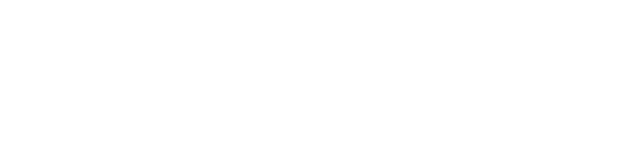
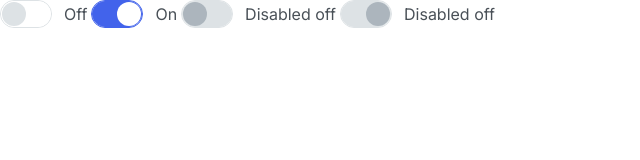
Before and after one commit to js-tasks-ru/htmlcss-20250313_n-belozyorova, a website: page 07-lection5/03-toggler/index.html in a window 1280 px wide. Shown: the whole page, without its empty margins (0-640 px from the left). Drawn offline with Linux system fonts and the light colour scheme.

Commit message:
The toggler component markup and styles

```diff
--- a/07-lection5/03-toggler/index.html
+++ b/07-lection5/03-toggler/index.html
@@ -6,6 +6,49 @@
         <link rel="stylesheet" href="./toggler.css">
     </head>
     <body>
-
+        <label class="toggler">
+            <input class="toggler__input" type="checkbox" />
+            <div class="toggler__state">
+                <div class="toggler__control">
+                    <div class="toggler__control-area">
+                        <div class="toggler__lever"></div>
+                    </div>
+                </div>
+                <div class="toggler__legend">Off</div>
+            </div>
+        </label>
+        <label class="toggler">
+            <input class="toggler__input" type="checkbox" checked />
+            <div class="toggler__state">
+                <div class="toggler__control">
+                    <div class="toggler__control-area">
+                        <div class="toggler__lever"></div>
+                    </div>
+                </div>
+                <div class="toggler__legend">On</div>
+            </div>
+        </label>
+        <label class="toggler">
+            <input class="toggler__input" type="checkbox" disabled />
+            <div class="toggler__state">
+                <div class="toggler__control">
+                    <div class="toggler__control-area">
+                        <div class="toggler__lever"></div>
+                    </div>
+                </div>
+                <div class="toggler__legend">Disabled off</div>
+            </div>
+        </label>
+        <label class="toggler">
+            <input class="toggler__input" type="checkbox" checked disabled />
+            <div class="toggler__state">
+                <div class="toggler__control">
+                    <div class="toggler__control-area">
+                        <div class="toggler__lever"></div>
+                    </div>
+                </div>
+                <div class="toggler__legend">Disabled off</div>
+            </div>
+        </label>
     </body>
 </html>
--- a/07-lection5/03-toggler/toggler.css
+++ b/07-lection5/03-toggler/toggler.css
@@ -0,0 +1,79 @@
+.toggler {
+  display: inline-block;
+}
+
+.toggler__input {
+  position: absolute;
+  left: -100vw;
+}
+
+.toggler__state {
+  display: flex;
+  flex-direction: row;
+  align-items: center;
+  gap: 12px;
+}
+
+.toggler__control {
+  width: 52px;
+  height: 28px;
+  box-sizing: border-box;
+  border: 1px solid var(--grey-2);
+  border-radius: 16px;
+}
+
+.toggler__control-area {
+  background-color: var(--white);
+  border: 1px solid var(--white);
+  border-radius: 14px;
+  display: flex;
+  flex-direction: row;
+  justify-content: flex-start;
+}
+
+.toggler__lever {
+  width: 24px;
+  height: 24px;
+  border-radius: 50%;
+  background-color: var(--grey-2);
+}
+
+.toggler__legend {
+  font-family: 'Inter';
+  font-style: normal;
+  font-weight: 400;
+  font-size: 16px;
+  line-height: 24px;
+  color: var(--grey-4);
+}
+
+.toggler__input:checked ~ .toggler__state .toggler__control {
+  border-color: var(--blue-1);
+}
+
+.toggler__input:checked ~ .toggler__state .toggler__control-area {
+  background-color: var(--blue-1);
+  border-color: var(--blue-1);
+  justify-content: flex-end;
+}
+
+.toggler__input:checked ~ .toggler__state .toggler__lever {
+  background-color: var(--white);
+}
+
+.toggler__input:disabled ~ .toggler__state .toggler__control {
+  border-color: var(--grey-2);
+}
+
+.toggler__input:disabled ~ .toggler__state .toggler__control-area {
+  background-color: var(--grey-2);
+  border-color: var(--grey-2);
+}
+
+.toggler__input:disabled ~ .toggler__state .toggler__lever {
+  background-color: var(--grey-3);
+}
+
+.toggler__input:focus ~ .toggler__state .toggler__legend {
+  text-decoration: underline;
+}
```
